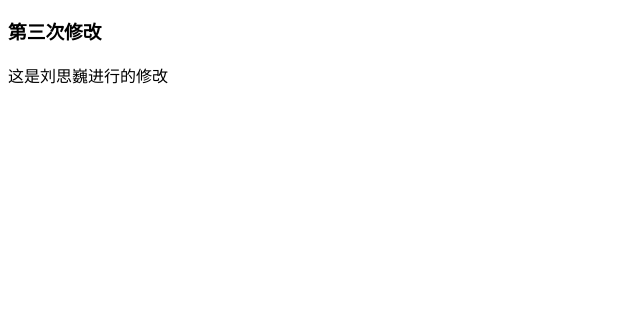
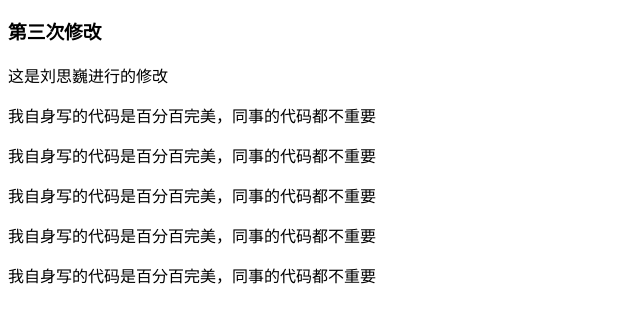
Before and after one commit to huashan321/demo-git, a plain HTML site: page index.html in a window 1280 px wide. Shown: the part 127-450 px from the top of the page, without its empty margins (0-640 px from the left). Drawn offline with Linux system fonts and the light colour scheme.

Commit message:
做我自己的提交

```diff
--- a/index.html
+++ b/index.html
@@ -13,5 +13,11 @@
 <h3>第三次修改</h3>
 <p>这是刘思巍进行的修改</p>
 <!--我选择好了正确的代码-->
+
+<p>我自身写的代码是百分百完美，同事的代码都不重要</p>
+<p>我自身写的代码是百分百完美，同事的代码都不重要</p>
+<p>我自身写的代码是百分百完美，同事的代码都不重要</p>
+<p>我自身写的代码是百分百完美，同事的代码都不重要</p>
+<p>我自身写的代码是百分百完美，同事的代码都不重要</p>
 </body>
 </html>
```
